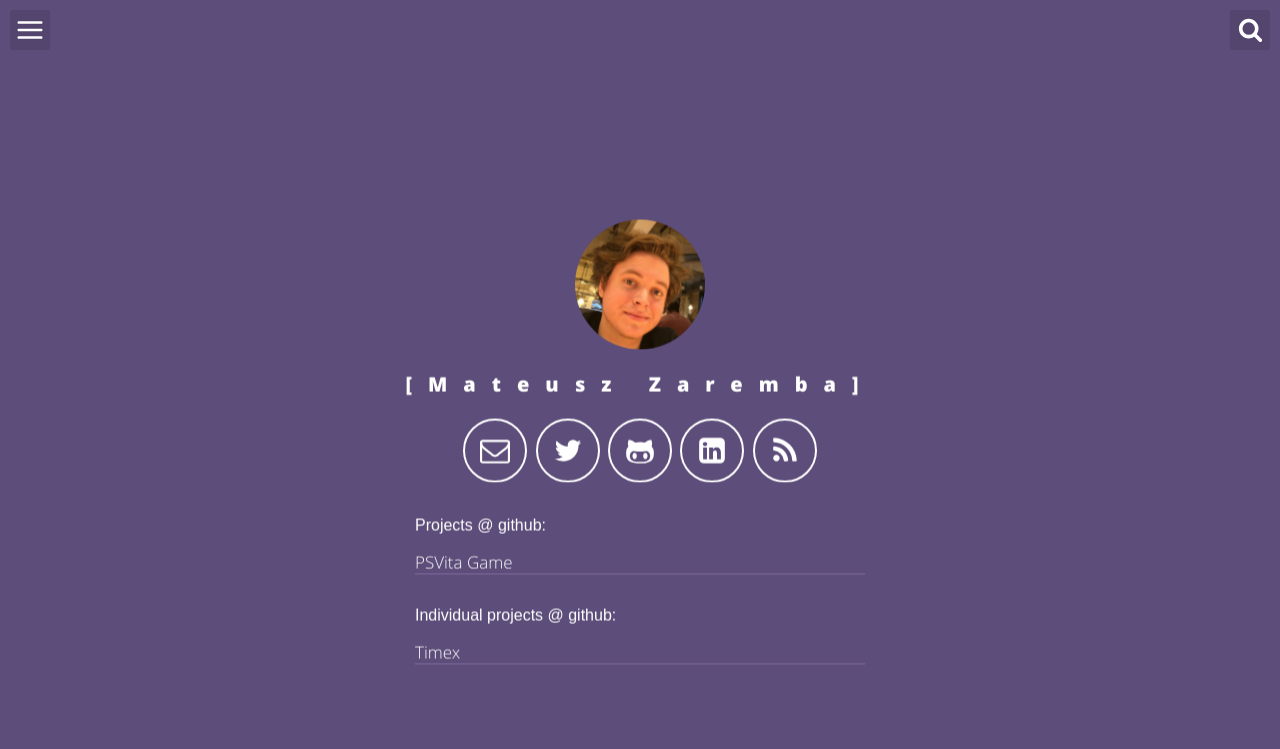
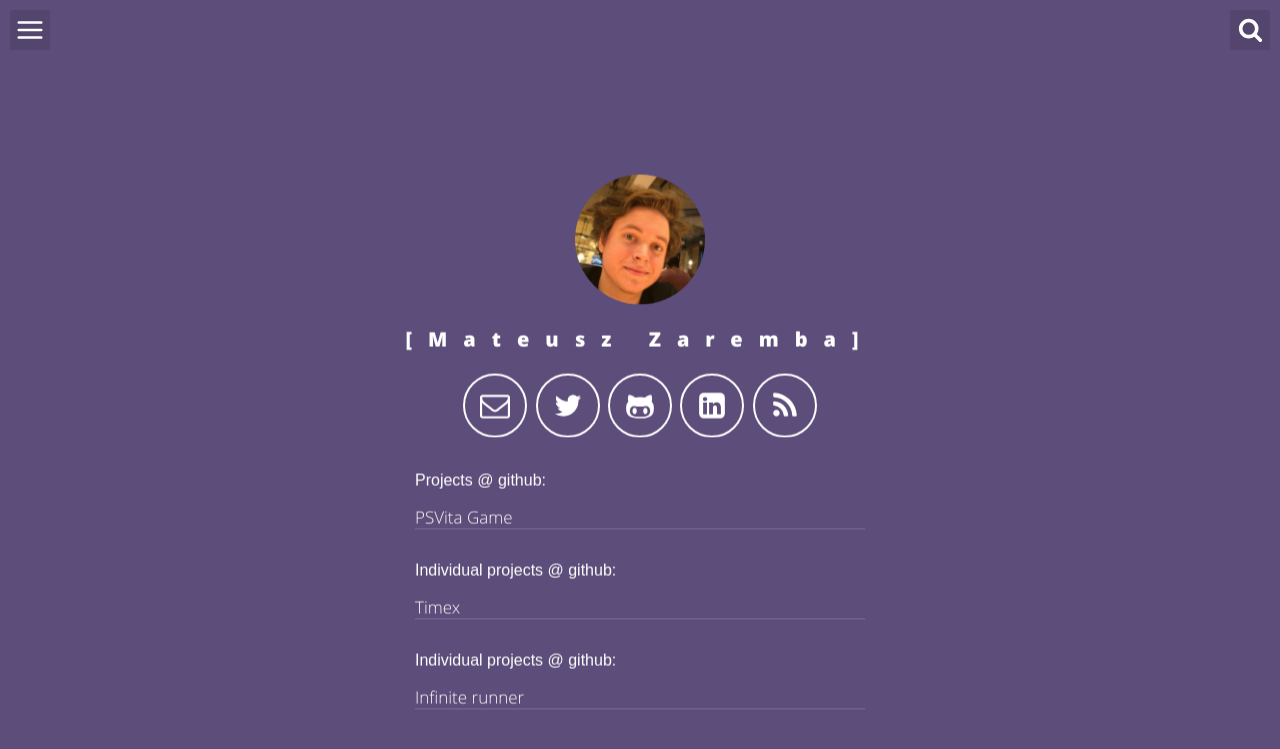
Before and after one commit to matzar/matzar.github.io, a Jekyll site: the page built from index.html, in a window 1280 px wide. Shown: the top 749 px of the page. Built offline with Jekyll 4.4.1, drawn with Linux system fonts in a browser that asks for light colours.

Commit message:
header: game_jams

```diff
--- a/_includes/header-default.html
+++ b/_includes/header-default.html
@@ -68,6 +68,17 @@
               {% endfor %}
         </ul>
 
+        <ul class="recent">
+            <p>Individual projects @ github:</p>
+             {% for project in site.game_jams limit:10%}
+                <li>
+                    <a title="Show my recent project" href="{{ project.url}}">
+                        <h2 class="post-title" itemprop="name">{{ project.name }}</h2>
+                    </a>
+                </li>
+              {% endfor %}
+        </ul>
+
     </div>
     {% include menu-search.html %}
 </header>
```
